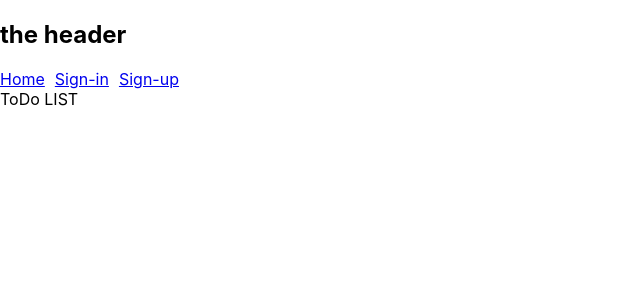
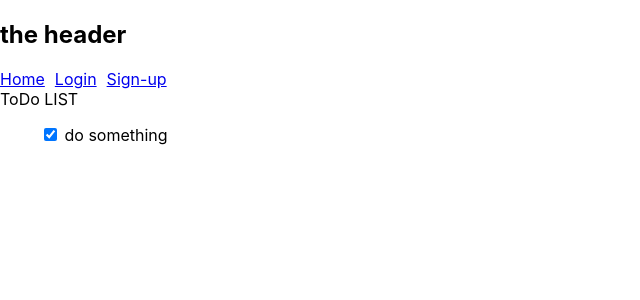
Before and after one commit to Perez3von/todos-frontend, a React (Create React App) app: page /todos in a window 1280 px wide. Shown: the top 300 px of the page, without its empty margins (0-640 px from the left). Built offline with nearby package versions, Linux system fonts and the light colour scheme; sample sign-in values are in the browser's storage.

Commit message:
adding changes

```diff
--- a/src/Header.js
+++ b/src/Header.js
@@ -12,9 +12,8 @@ class Header extends Component {
                         Home
                     </NavLink>
                     <NavLink exact to='/signin'>
-                        Sign-in
+                        Login
                     </NavLink>
-
                     <NavLink exact to='/signup'>
                         Sign-up
                     </NavLink>
--- a/src/ToDos.js
+++ b/src/ToDos.js
@@ -4,7 +4,17 @@ class ToDos extends Component {
     render() {
         return (
 
-            <label>ToDo LIST</label>
+
+            <div className='list-container'>
+                <label>ToDo LIST</label>
+            <ul>
+            <input type="checkbox" id="todo" name="todo"
+         checked /> do something
+            </ul>
+
+
+            </div>
+
          );
     }
 }
--- a/src/far-fetch-utils.js
+++ b/src/far-fetch-utils.js
@@ -18,3 +18,11 @@ export async function getToken(loginInfo, type) {
 
     return data.token;
 }
+
+export async function getToDos(token){
+
+
+
+
+
+}
```
